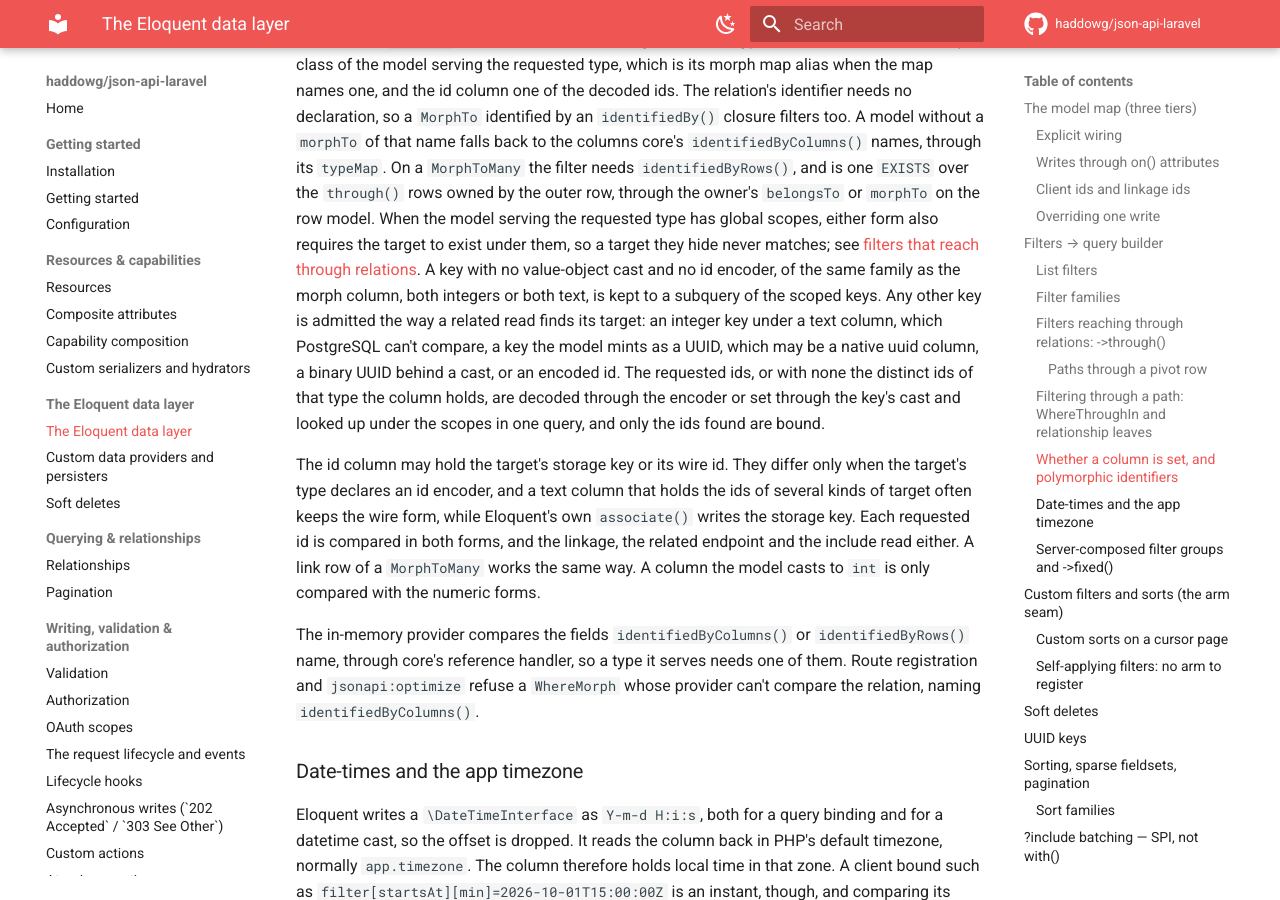
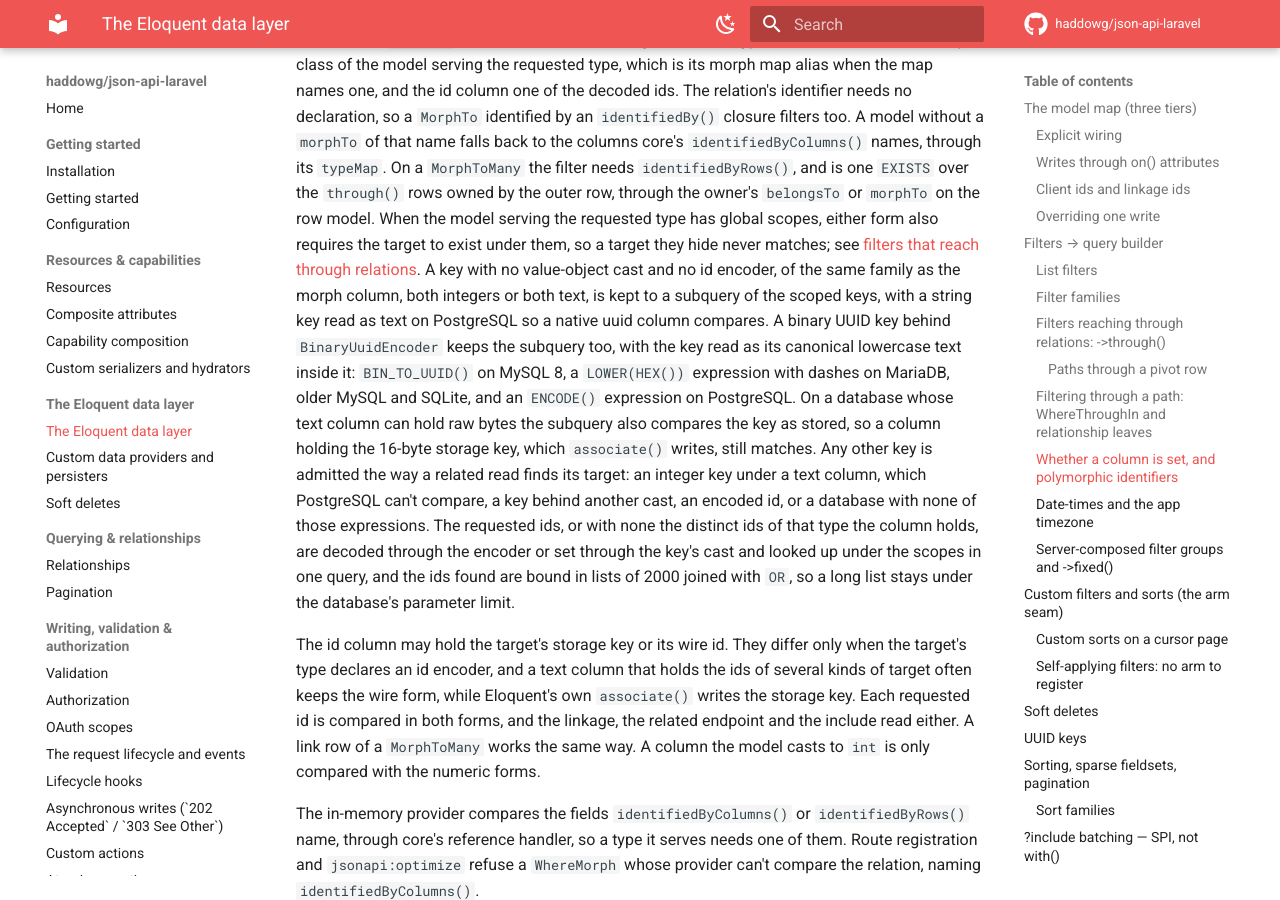
Before and after one commit to haddowg/json-api-laravel, an MkDocs documentation site: the page built from docs/eloquent.md, in a window 1280 px wide and 900 px high, scrolled down 9352 px. Built offline with MkDocs 1.6.1 and Material for MkDocs 9.7.7, drawn with Linux system fonts in a browser that asks for light colours; comment, search, counter and statistics services are not loaded.

Commit message:
docs: describe the uuid text comparison and the chunked id lists

```diff
--- a/docs/eloquent.md
+++ b/docs/eloquent.md
@@ -399,12 +399,19 @@ When the model serving the requested type has global scopes, either form also re
 target to exist under them, so a target they hide never matches; see
 [filters that reach through relations](authorization.md#filters-that-reach-through-relations).
 A key with no value-object cast and no id encoder, of the same family as the morph column,
-both integers or both text, is kept to a subquery of the scoped keys. Any other key is admitted
+both integers or both text, is kept to a subquery of the scoped keys, with a string key read
+as text on PostgreSQL so a native uuid column compares. A binary UUID key behind
+`BinaryUuidEncoder` keeps the subquery too, with the key read as its canonical lowercase text
+inside it: `BIN_TO_UUID()` on MySQL 8, a `LOWER(HEX())` expression with dashes on MariaDB,
+older MySQL and SQLite, and an `ENCODE()` expression on PostgreSQL. On a database whose text
+column can hold raw bytes the subquery also compares the key as stored, so a column holding
+the 16-byte storage key, which `associate()` writes, still matches. Any other key is admitted
 the way a related read finds its target: an integer key under a text column, which PostgreSQL
-can't compare, a key the model mints as a UUID, which may be a native uuid column, a binary UUID
-behind a cast, or an encoded id. The requested ids, or with none the distinct ids of that type
-the column holds, are decoded through the encoder or set through the key's cast and looked up
-under the scopes in one query, and only the ids found are bound.
+can't compare, a key behind another cast, an encoded id, or a database with none of those
+expressions. The requested ids, or with none the distinct ids of that type the column holds,
+are decoded through the encoder or set through the key's cast and looked up under the scopes
+in one query, and the ids found are bound in lists of 2000 joined with `OR`, so a long list
+stays under the database's parameter limit.
 
 The id column may hold the target's storage key or its wire id. They differ only when the
 target's type declares an id encoder, and a text column that holds the ids of several kinds of
```
Also changed, not shown: docs/adr/0064-a-scoped-wheremorph-admits-stored-ids-as-a-related-read-finds-them.md (+4 -2 lines).
